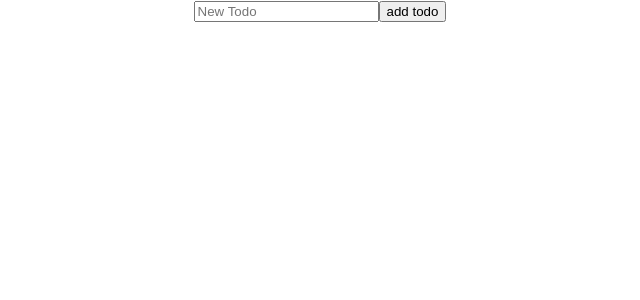
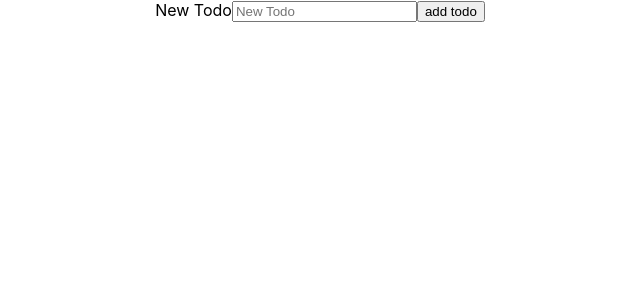
Before and after one commit to k-son/react-todo-list, a React (Create React App) app: page / in a window 1280 px wide. Shown: the top 300 px of the page, without its empty margins (320-960 px from the left). Built offline with nearby package versions, Linux system fonts and the light colour scheme.

Commit message:
Correct label

```diff
--- a/src/components/NewTodoForm.js
+++ b/src/components/NewTodoForm.js
@@ -3,7 +3,7 @@ import React from 'react';
 export const NewTodoForm = (props) => {
   return(
     <form className="NewTodoForm" onSubmit={props.onSubmit}>
-      <label htmlFor="todo" />
+      <label htmlFor="todo">New Todo</label>
       <input type="text" id="todo" value={props.todo} placeholder="New Todo" onChange={props.onChange} />
       <button>add todo</button>
     </form>
```
